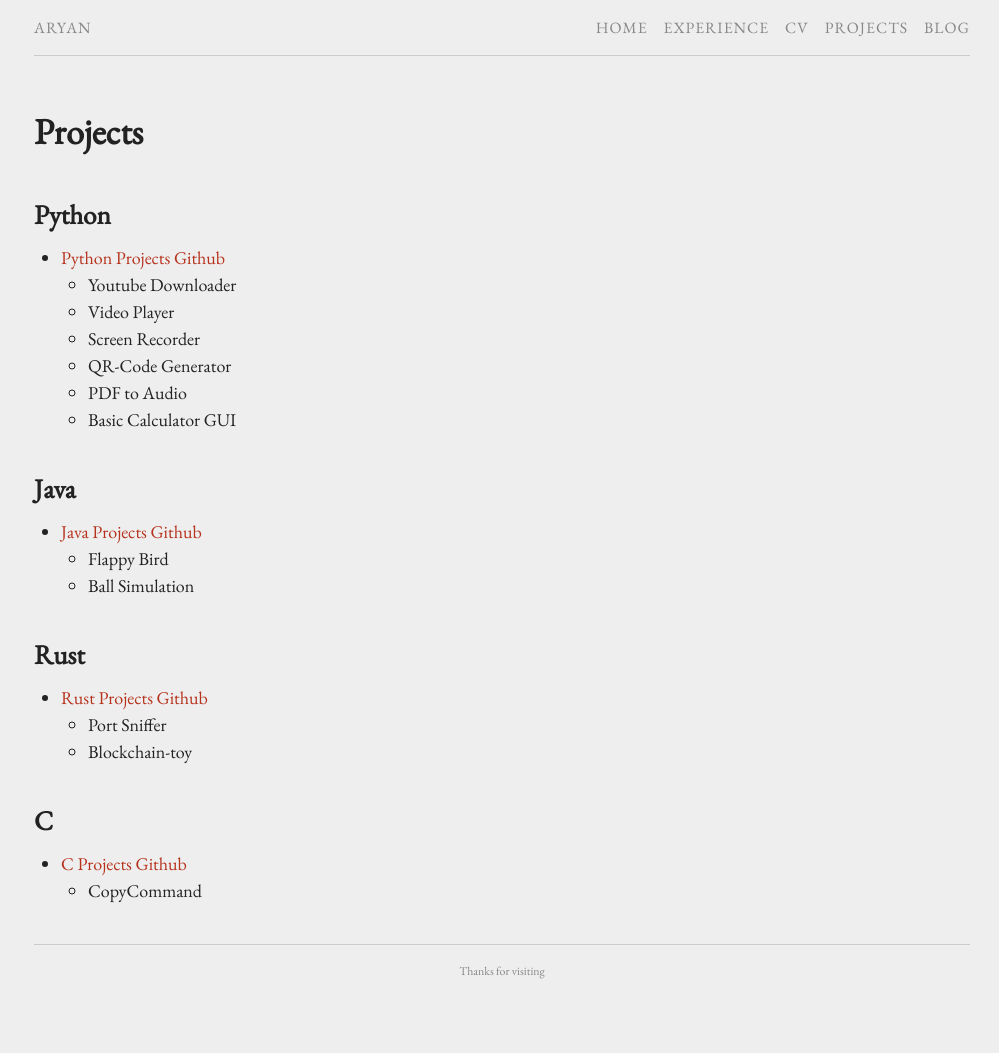
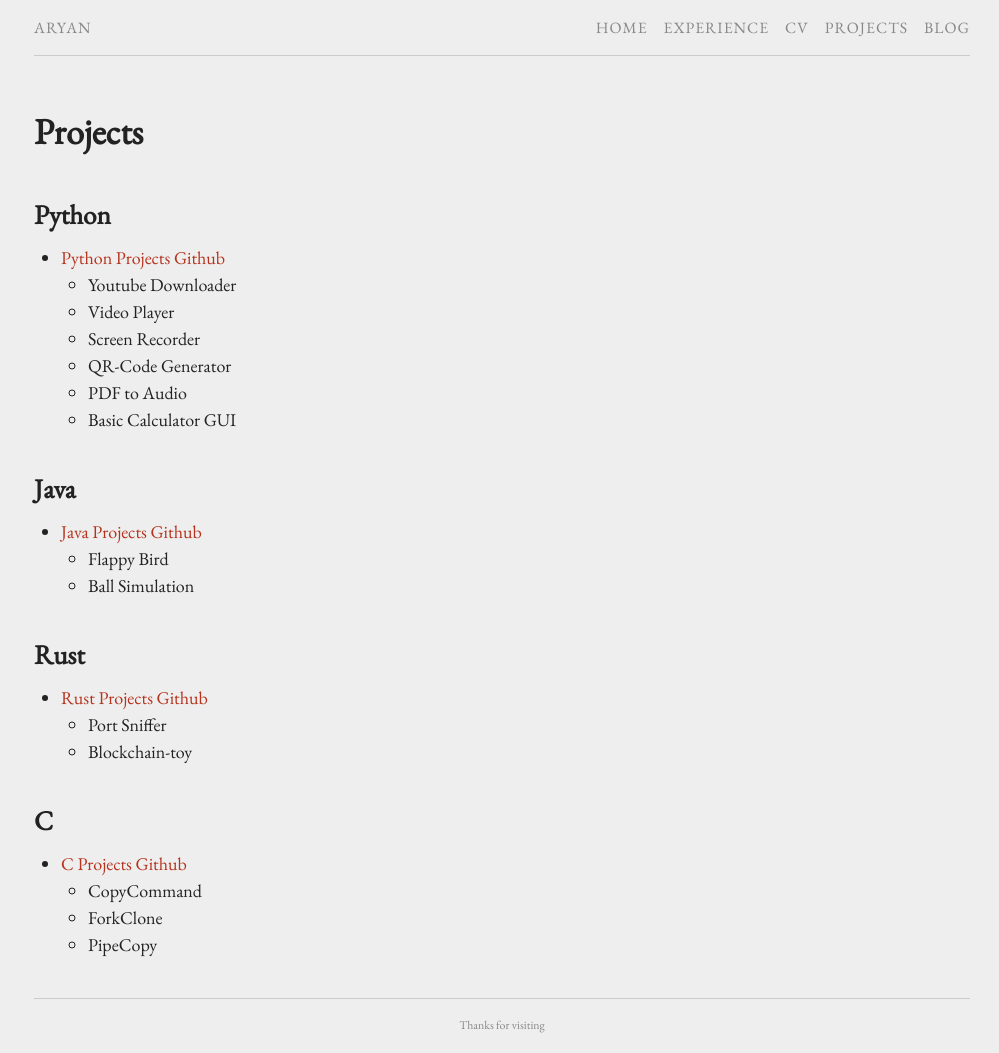
Before and after one commit to aa-ryan/aa-ryan.github.io, a Jekyll site: the page built from projects.md, in a window 1280 px wide. Shown: the whole page, without its empty margins (138-1137 px from the left). Built offline with Jekyll 4.4.1, drawn with Linux system fonts in a browser that asks for light colours; before the commit the page ends 999 px from its top, so only the background shows below that.

Commit message:
upadted projects

```diff
--- a/projects.md
+++ b/projects.md
@@ -34,3 +34,5 @@ permalink: /projects/
 
 - [C Projects Github](https://github.com/aa-ryan/Projects/tree/master/C)
     * CopyCommand
+    * ForkClone
+    * PipeCopy
```
